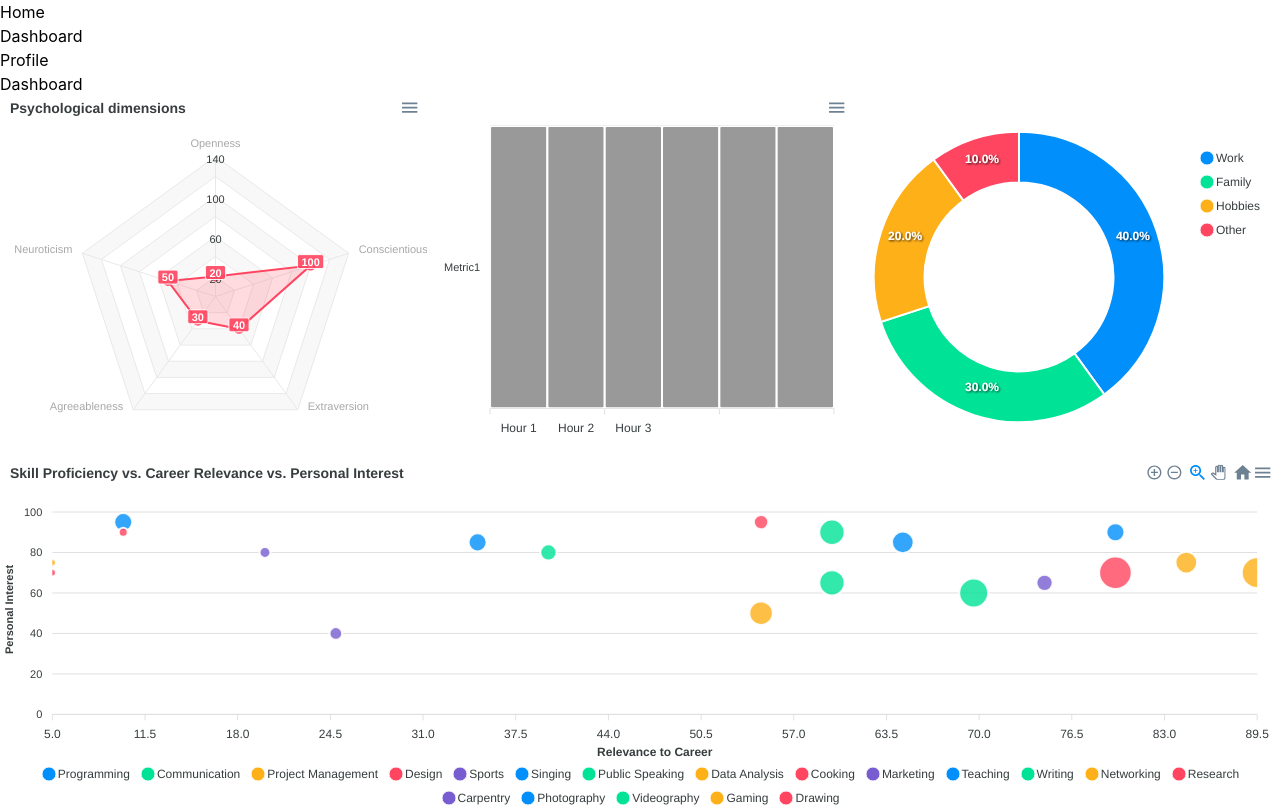
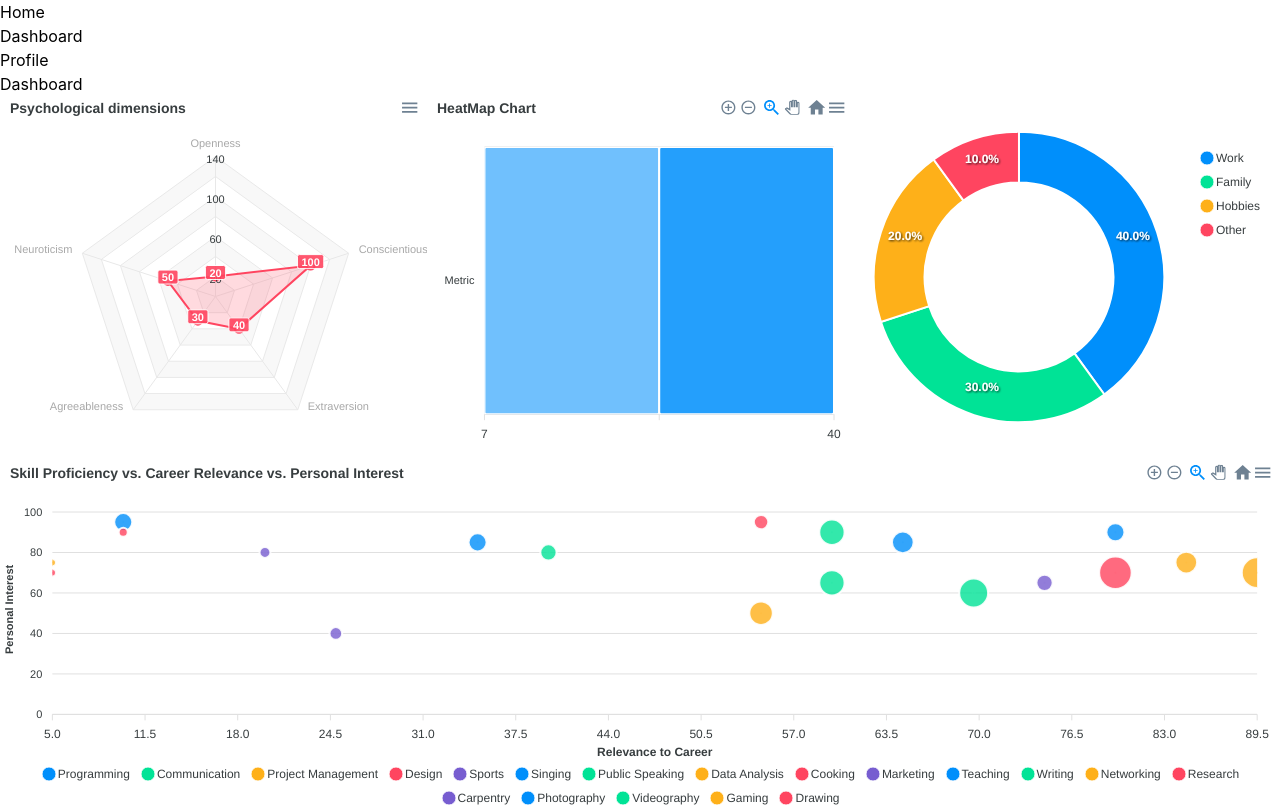
Before and after one commit to HuzefaDohadwala/HAAWKS_Csi_Minithon, a React (Create React App) app in the folder my-app/: page /dashboard in a window 1280 px wide. Shown: the top 807 px of the page. Built offline with nearby package versions, Linux system fonts and the light colour scheme.

Commit message:
graphs again

```diff
--- a/my-app/src/Components/HeatMapChart.jsx
+++ b/my-app/src/Components/HeatMapChart.jsx
@@ -1,22 +1,23 @@
-import React from "react";
+import React, { useState } from "react";
 import ReactApexChart from "react-apexcharts";
 
 const HeatMapChart = () => {
-  const series = [
-    {
-      name: "Metric1",
-      data: [
-        { x: "Hour 1", y: "Anger", value: 45 },
-        { x: "Hour 2", y: "Anger", value: 56 },
-        { x: "Hour 3", y: "Anger", value: 33 },
-        { x: "Hour 1", y: "Joy", value: 67 },
-        { x: "Hour 2", y: "Joy", value: 43 },
-        { x: "Hour 3", y: "Joy", value: 90 },
-      ],
-    },
-  ];
+  const generateData = (rows, cols) => {
+    const data = [];
+    for (let i = 0; i < rows; i++) {
+      const row = [];
+      for (let j = 0; j < cols; j++) {
+        row.push(Math.floor(Math.random() * 90));
+      }
+      data.push(row);
+    }
+    return data;
+  };
 
-  const options = {
+  const rows = 2;
+  const cols = 5;
+
+  const [options, setOptions] = useState({
     chart: {
       height: 350,
       type: "heatmap",
@@ -25,15 +26,17 @@ const HeatMapChart = () => {
       enabled: false,
     },
     colors: ["#008FFB"],
-    xaxis: {
-      type: "category",
-      categories: ["Hour 1", "Hour 2", "Hour 3"],
+    title: {
+      text: "HeatMap Chart",
     },
-    yaxis: {
-      type: "category",
-      categories: ["Anger", "Joy"],
+  });
+
+  const [series, setSeries] = useState([
+    {
+      name: "Metric",
+      data: generateData(rows, cols),
     },
-  };
+  ]);
 
   return (
     <div id="chart">
```
